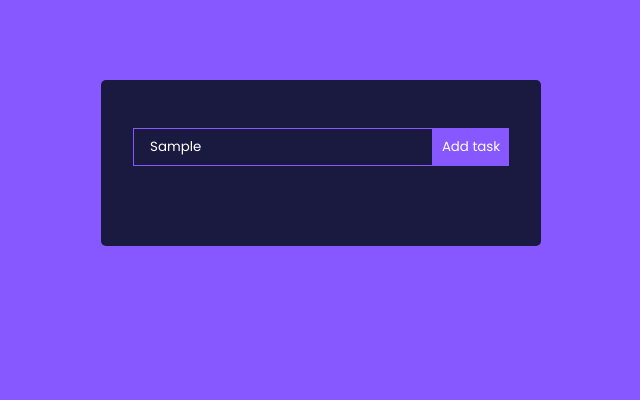
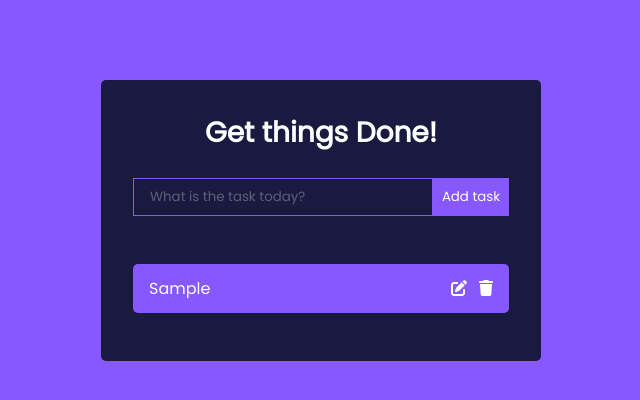
Before and after one commit to dvaug86/Tutorial-Ope-Todo-List, a React (Create React App) app: page / in a window 1280 px wide. Both pictures are taken after typing "Sample" into the empty fields and a click on the button "Add task". Shown: the top 400 px of the page, without its empty margins (319-959 px from the left). Built offline with nearby package versions, Linux system fonts and the light colour scheme.

Commit message:
todo list now has ability to add tasks

```diff
--- a/src/components/Todo.jsx
+++ b/src/components/Todo.jsx
@@ -1,9 +1,18 @@
-import React from 'react'
+import React from "react";
+import { FontAwesomeIcon } from "@fortawesome/react-fontawesome";
+import { faPenToSquare } from "@fortawesome/free-solid-svg-icons";
+import { faTrash } from "@fortawesome/free-solid-svg-icons";
 
-const Todo = () => {
+const Todo = ({task}) => {
   return (
-    <div>Todo</div>
-  )
-}
+    <div className="Todo">
+      <p>{task.task}</p>
+      <div>
+        <FontAwesomeIcon icon={faPenToSquare} />
+        <FontAwesomeIcon icon={faTrash} />
+      </div>
+    </div>
+  );
+};
 
-export default Todo
+export default Todo;
--- a/src/components/TodoForm.jsx
+++ b/src/components/TodoForm.jsx
@@ -1,13 +1,13 @@
 import React, { useState } from "react";
 
-const TodoForm = () => {
+const TodoForm = ({ addTodo }) => {
   const [value, setValue] = useState("");
 
-const handleSubmit = e =>{
-  e.preventDefault();  //by default when you hit submit the page reloads so this e.preventDefault() function stops that
-  console.log(value)
-
-}
+  const handleSubmit = (e) => {
+    e.preventDefault(); //by default when you hit submit the page reloads so this e.preventDefault() function stops that
+    addTodo(value);
+    setValue("");
+  };
 
   return (
     <form className="TodoForm" onSubmit={handleSubmit}>
@@ -15,6 +15,7 @@ const handleSubmit = e =>{
         type="text"
         className="todo-input"
         placeholder="What is the task today?"
+        value={value}
         onChange={(e) => setValue(e.target.value)}
       />
       <button type="submit" className="todo-btn">
--- a/src/components/TodoWrapper.jsx
+++ b/src/components/TodoWrapper.jsx
@@ -1,12 +1,35 @@
-import React from 'react'
-import TodoForm from './TodoForm'
+import React, { useState } from "react";
+import TodoForm from "./TodoForm";
+import { v4 as uuidv4 } from "uuid";
+import Todo from "./Todo";
+
+uuidv4();
 
 const TodoWrapper = () => {
+  const [todos, setTodos] = useState([]);
+
+  const addTodo = (todo) => {
+    setTodos([
+      ...todos,
+      {
+        id: uuidv4(),
+        task: todo,
+        completed: false,
+        isEditing: false,
+      },
+    ]); //'...' spreader function that makes a copy of the current state
+    console.log(todos);
+  };
+
   return (
-    <div className='TodoWrapper'>
-        <TodoForm/>
+    <div className="TodoWrapper">
+      <h1>Get things Done!</h1>
+      <TodoForm addTodo={addTodo} />
+      {todos.map((todo, index) => (
+        <Todo task={todo} key={index} />
+      ))}
     </div>
-  )
-}
+  );
+};
 
-export default TodoWrapper
+export default TodoWrapper;
```
